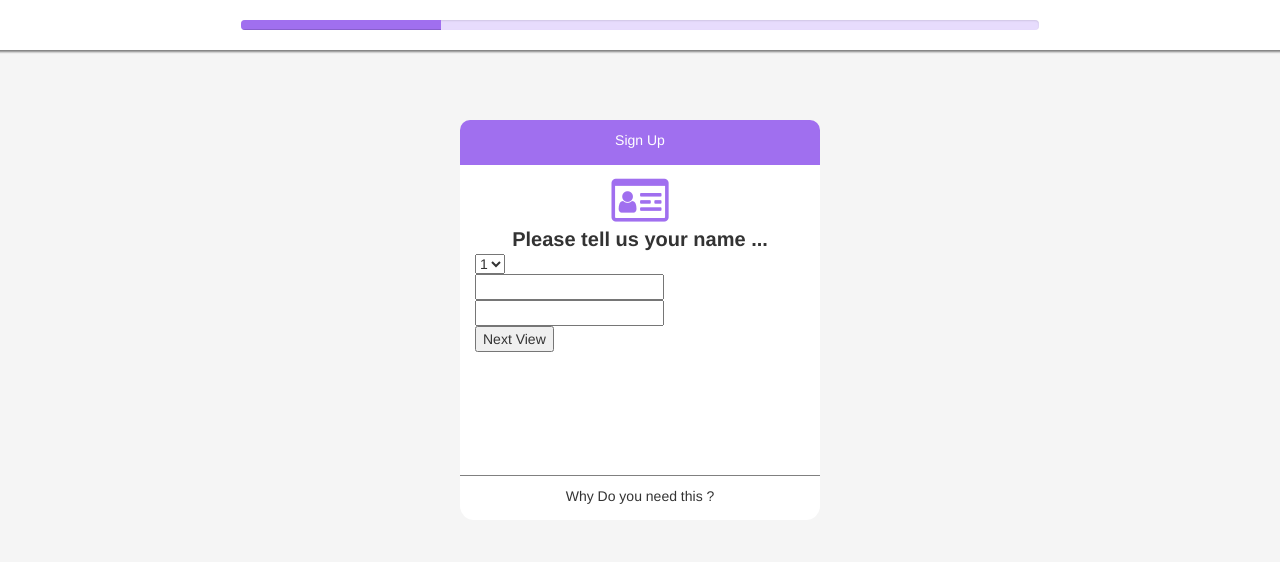
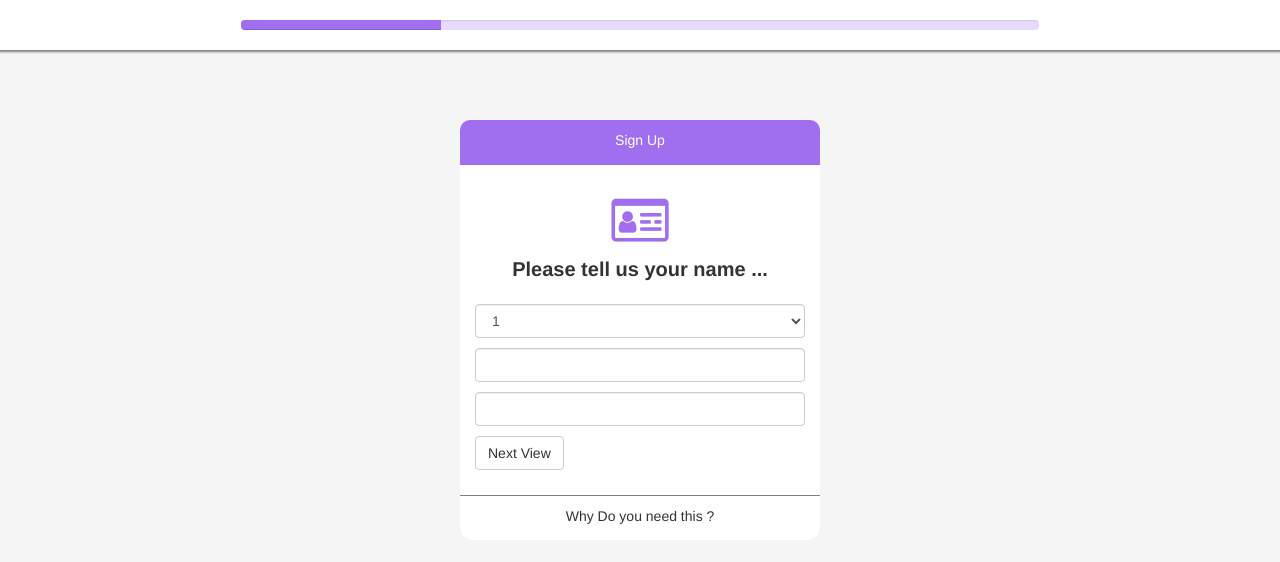
Before and after one commit to LimarenkoDenis/sign-up-play, a React app: page / in a window 1280 px wide. Shown: the top 562 px of the page. Built offline with nearby package versions, Linux system fonts and the light colour scheme.

Commit message:
Fix: fixes for markup

```diff
--- a/src/index.tsx
+++ b/src/index.tsx
@@ -2,9 +2,6 @@ import * as React from 'react';
 import * as ReactDOM from 'react-dom';
 import { Provider } from 'react-redux';
 import { createStore, Store } from 'redux';
-
-import CardHeader from './card-header/card-header';
-import CardFooter from './card-footer/card-footer';
 
 import { rootReducer } from './reducers';
 import './style.css';
@@ -60,14 +57,17 @@ class App extends React.Component<{}, { currentView: number }> {
             default:
                 view = <Info update={this.update.bind(this)} items={['1', '2', '3', '4', '5']} />;
         }
-        const button: JSX.Element = <button onClick={this.changeView.bind(this)} > Next View  </button>;
+        const button: JSX.Element = <button
+            className='btn btn-default'
+            onClick={this.changeView.bind(this)}
+        > Next View  </button>;
         return (
             <Provider store={store}>
                 <div>
                     <Header viewIndex={this.state.currentView} />
                     <div className='container-fluid sign-up-form' >
                         <CardHeader />
-                        <div className='container-fluid' >
+                        <div className='container-fluid form-container' >
                             {view}
                             {this.state.currentView < 4 ? button : ''}
                         </div>
--- a/src/sign-up/card-footer/card-footer.css
+++ b/src/sign-up/card-footer/card-footer.css
@@ -1,5 +1,5 @@
 .footer{
-   position: absolute;
+    position: absolute;
     bottom: 0;
     border-top: 1px solid grey;
     width: 100%;
--- a/src/sign-up/gender/gender.tsx
+++ b/src/sign-up/gender/gender.tsx
@@ -6,6 +6,18 @@ export class Gender extends React.Component {
         return (
             <div>
                 <Title title='Please tell us your gender ...' icon='fa fa-question-circle-o' />
+                <div className='radio'>
+                    <label>
+                        <input className='btn btn-default' type='radio' name='optionsRadios' id='optionsRadios1' value='male' checked />
+                            male
+                    </label>
+                </div>
+                <div className='radio'>
+                    <label>
+                        <input className='btn btn-default' type='radio' name='optionsRadios' id='optionsRadios2' value='female' />
+                            female
+                    </label>
+                </div>
             </div>
         );
     }
--- /dev/null
+++ b/src/sign-up/info/info.css
@@ -0,0 +1,3 @@
+.form-control {
+    margin: 10px 0;
+}
--- a/src/sign-up/info/info.tsx
+++ b/src/sign-up/info/info.tsx
@@ -3,11 +3,13 @@ import * as React from 'react';
 
 import { Title } from '../title/title';
 
+import './info.css';
+
 // tslint:disable-next-line
 const Select:
     (props: { update: React.EventHandler<React.ChangeEvent<HTMLSelectElement>>, items: string[] }) => JSX.Element
     = (props: { update: React.EventHandler<React.ChangeEvent<HTMLSelectElement>>, items: string[] }) => (
-        <select onChange={props.update}>
+        <select className='form-control' onChange={props.update}>
             {props.items.map((item: string, i: number) => (<option key={i}>{item}</option>))}
         </select>
     );
@@ -15,10 +17,10 @@ const Select:
 const Login: () => JSX.Element = () => (
     <div>
         <div>
-            <input type='text' />
+            <input className='form-control' type='text' />
         </div>
         <div>
-            <input type='password' />
+            <input className='form-control' type='password' />
         </div>
     </div>
 );
--- a/src/sign-up/resident/resident.tsx
+++ b/src/sign-up/resident/resident.tsx
@@ -6,6 +6,19 @@ export class Resident extends React.Component {
         return (
             <div>
                 <Title title='Are you UK resident?' icon='fa fa-home' />
+                <div className='radio'>
+                    <label>
+                        <input className='btn btn-default' type='radio' name='residentRadios' id='optionsRadios1' value='true' checked />
+                        Yes
+                    </label>
+                </div>
+                <div className='radio'>
+                    <label>
+                        <input className='btn btn-default' type='radio' name='residentRadios' id='optionsRadios2' value='false' />
+                        No
+                    </label>
+                </div>
+
             </div>
         );
     }
--- a/src/sign-up/title/title.css
+++ b/src/sign-up/title/title.css
@@ -1,11 +1,14 @@
 .title{
-        text-align: center;
+    text-align: center;
+    margin-top: 20px;
+    margin-bottom: 20px;
 }
 .title i {
      color: #A06FEF;
      font-size: 50px;
 }
 .title span {
+    margin-top: 10px;
     display: inline-block;
     width:100%;
     font-size: 20px;
--- a/src/style.css
+++ b/src/style.css
@@ -6,7 +6,7 @@ body {
 
 .sign-up-form{
     width: 360px;
-    height: 400px;
+    height: 420px;
     background-color: #fff;
     border-radius: 14px;
     margin-top: 70px;
@@ -14,3 +14,7 @@ body {
     padding-left: 0px;
     padding-right: 0px;
 }
+
+.form-container {
+    margin-bottom: 20px;
+}
```
